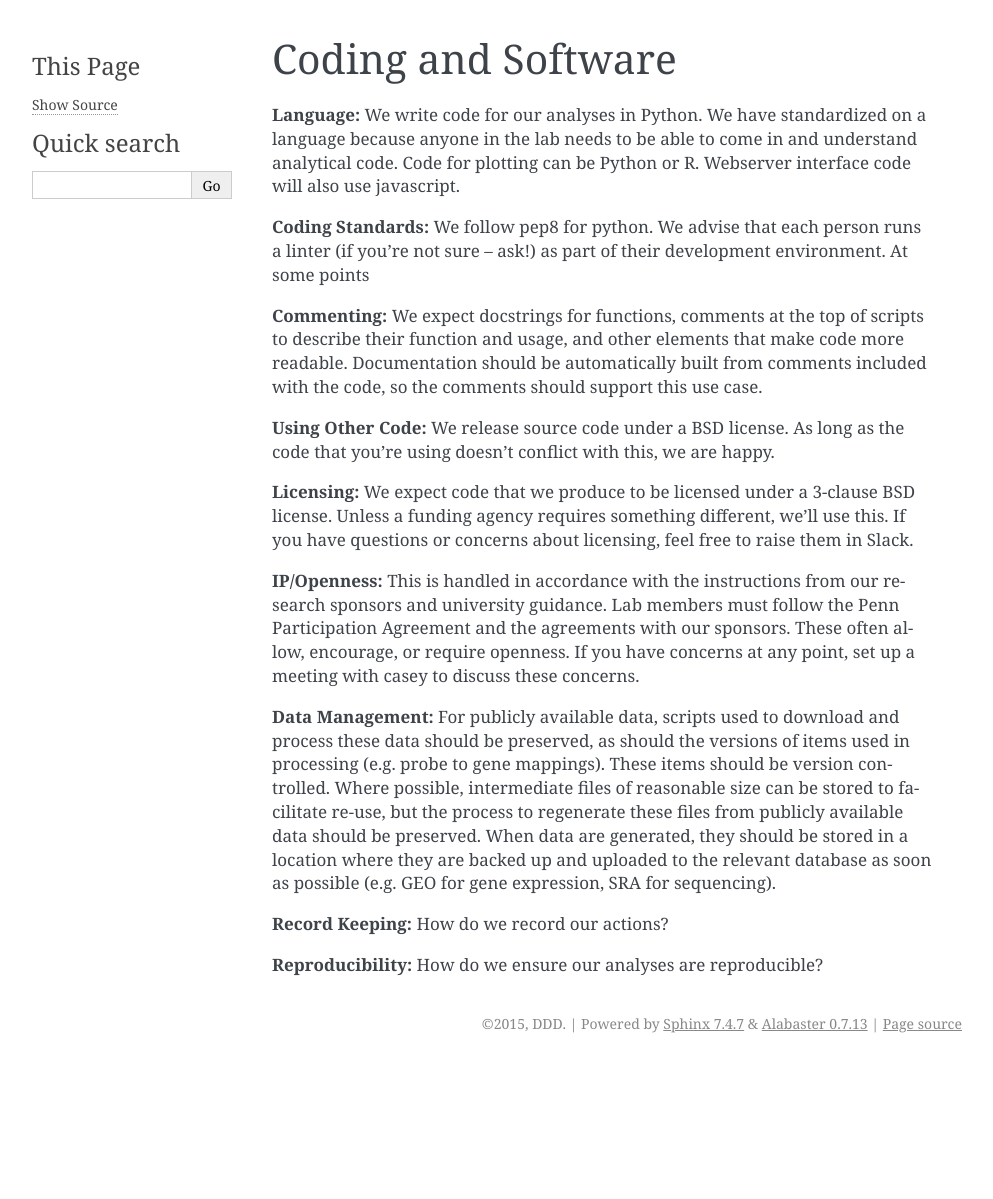
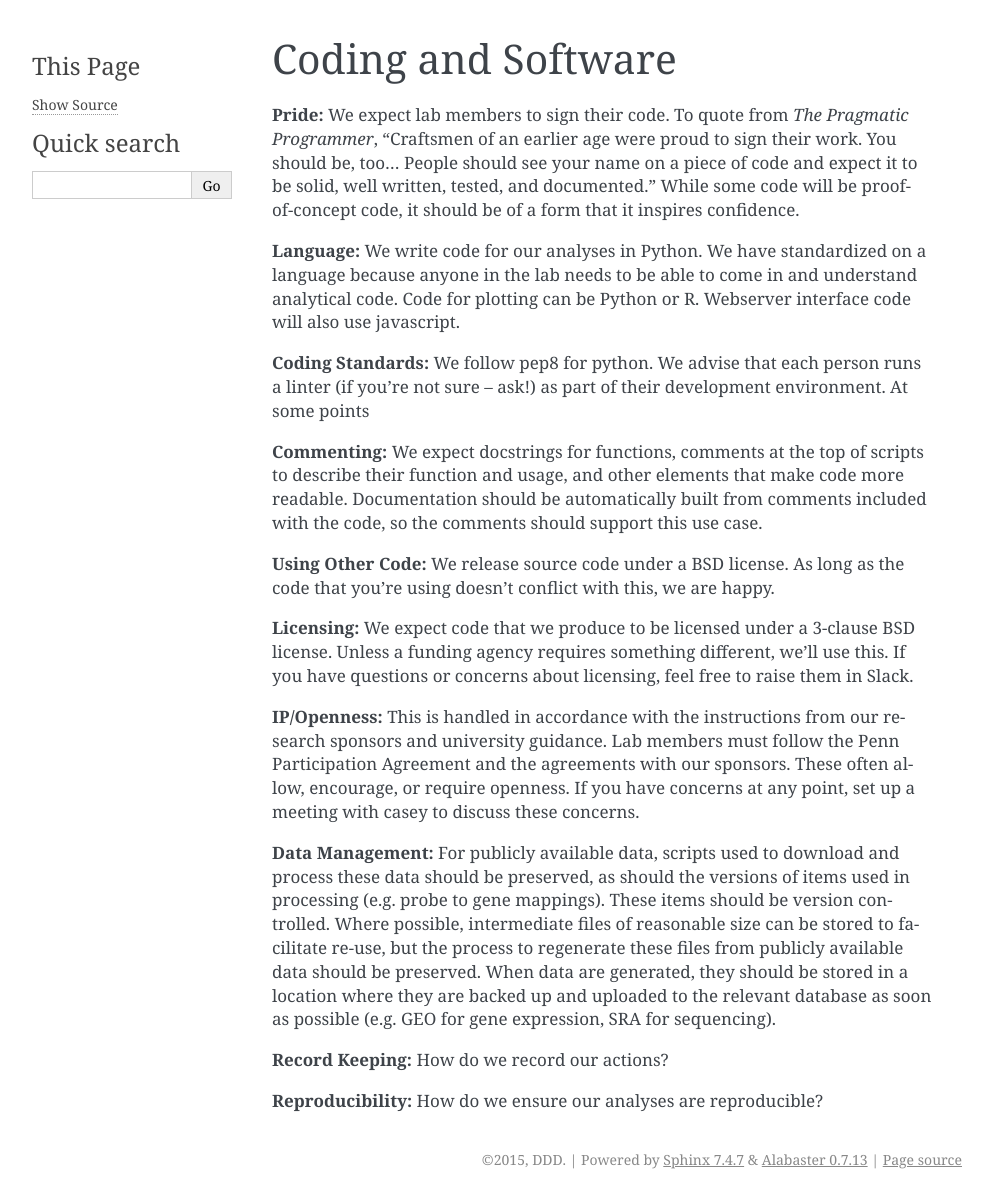
Before and after one commit to greenelab/onboarding, a Sphinx documentation site: the page built from source/coding_and_software.rst, in a window 1280 px wide. Shown: the whole page, without its empty margins (148-1141 px from the left). Built offline with Sphinx 7.4.7, drawn with Linux system fonts in a browser that asks for light colours; before the commit the page ends 1063 px from its top, so only the background shows below that.

Commit message:
add a 'pride' section

```diff
--- a/source/coding_and_software.rst
+++ b/source/coding_and_software.rst
@@ -1,5 +1,12 @@
 Coding and Software
 ===================
+
+**Pride:** We expect lab members to sign their code. To quote from *The
+Pragmatic Programmer*, "Craftsmen of an earlier age were proud to sign their
+work. You should be, too... People should see your name on a piece of code and
+expect it to be solid, well written, tested, and documented." While some code
+will be proof-of-concept code, it should be of a form that it inspires
+confidence.
 
 **Language:** We write code for our analyses in Python. We have standardized on a
 language because anyone in the lab needs to be able to come in and understand
```
